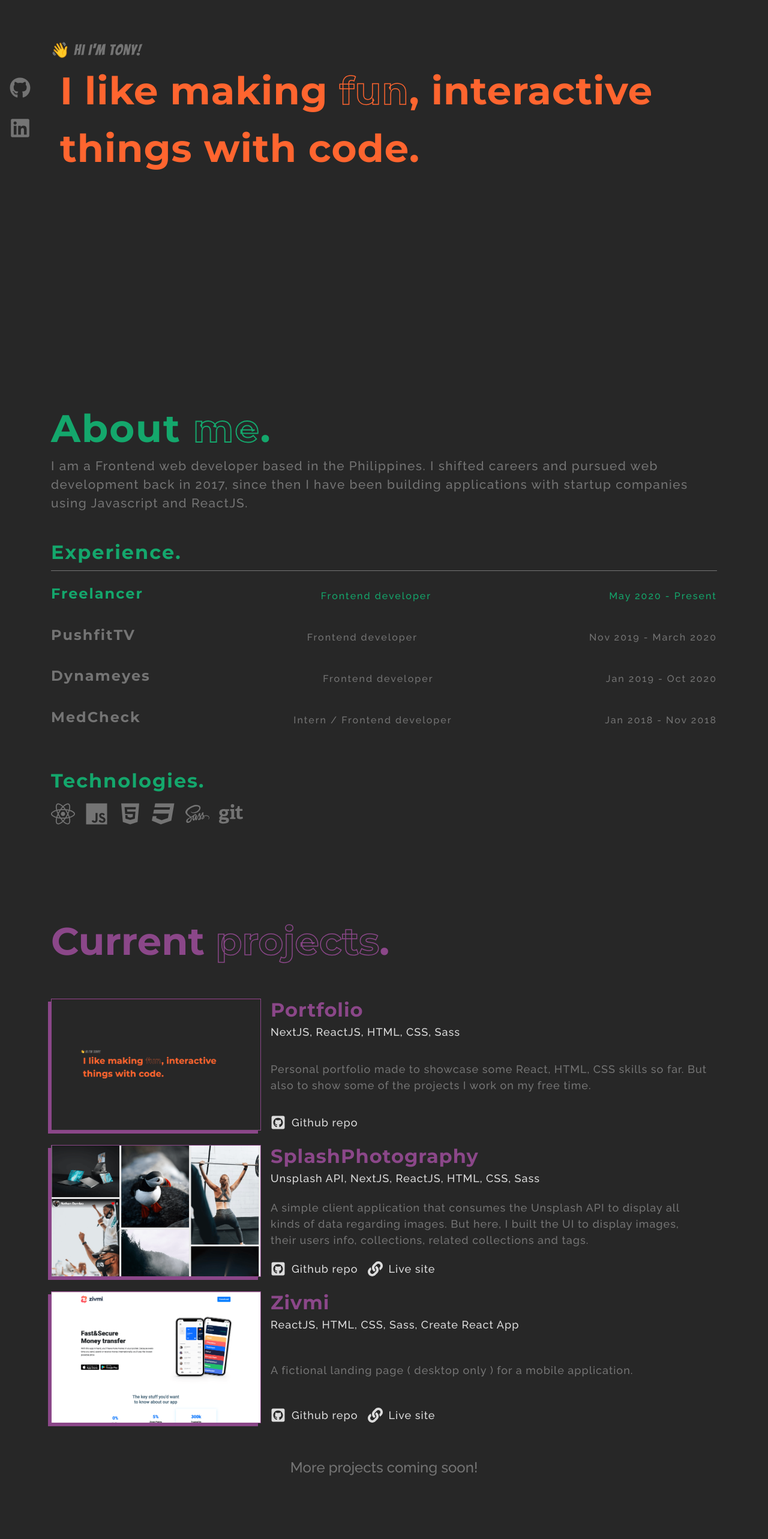
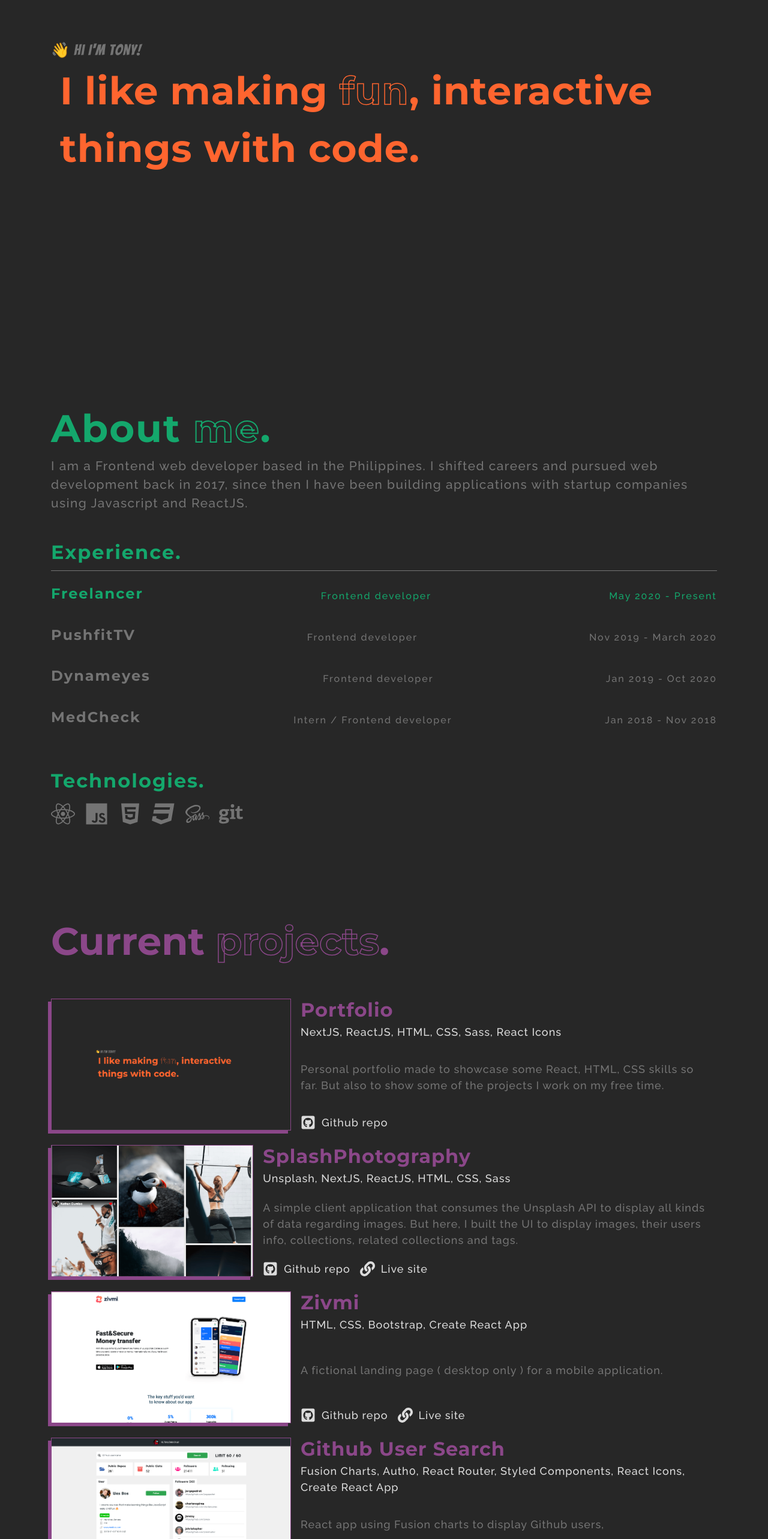
Before and after one commit to AnthonyDelaCruz/nextjs-portfolio, a Next.js app: page / in a window 1280 px wide. Shown: the part 220-2786 px from the top of the page at 60% size. Built offline with nearby package versions, Linux system fonts and the light colour scheme; no server answers.

Commit message:
added mobile responsiveness to page, added project.

```diff
--- a/components/Contact.tsx
+++ b/components/Contact.tsx
@@ -2,21 +2,23 @@ import React from "react";
 import { FaGithub, FaLinkedin, FaAt } from "react-icons/fa";
 import { motion } from "framer-motion";
 
-const variants = {
-  hover: { scale: 1.2 },
-};
 export default function Contact() {
   return (
     <div className="contact-container">
-      <motion.div whileHover="hover" variants={variants}>
-        <FaGithub size={35} />
+      <motion.div
+        onClick={() => window.open("https://github.com/AnthonyDelaCruz")}
+        whileHover="hover"
+      >
+        <FaGithub color="#fff" size={40} />
       </motion.div>
-      <motion.div whileHover="hover" variants={variants}>
-        <FaLinkedin size={35} />
+      <motion.div
+        onClick={() =>
+          window.open("https://www.linkedin.com/in/anthony-delacruz-956a97167/")
+        }
+        whileHover="hover"
+      >
+        <FaLinkedin color="#007dbb" size={44} />
       </motion.div>
-      {/* <motion.div whileHover="hover" variants={variants}>
-        <FaAt size={35} />
-      </motion.div> */}
     </div>
   );
 }
--- a/components/Projects.tsx
+++ b/components/Projects.tsx
@@ -15,7 +15,7 @@ const projects = [
       title: "Personal portfolio",
       description:
         "Personal portfolio made to showcase some React, HTML, CSS skills so far. But also to show some of the projects I work on my free time.",
-      tech: ["NextJS", "ReactJS", "HTML", "CSS", "Sass"],
+      tech: ["NextJS", "ReactJS", "HTML", "CSS", "Sass", "React Icons"],
     },
     githubUrl: "https://github.com/AnthonyDelaCruz/prtflo",
     siteUrl: "",
@@ -27,7 +27,7 @@ const projects = [
       title: "SplashPhotography",
       description:
         "A simple client application that consumes the Unsplash API to display all kinds of data regarding images. But here, I built the UI to display images, their users info, collections, related collections and tags.",
-      tech: ["Unsplash API", "NextJS", "ReactJS", "HTML", "CSS", "Sass"],
+      tech: ["Unsplash", "NextJS", "ReactJS", "HTML", "CSS", "Sass"],
     },
     githubUrl: "https://github.com/AnthonyDelaCruz/unsplash_client",
     siteUrl: "https://unsplash-client.now.sh/",
@@ -39,10 +39,28 @@ const projects = [
       title: "Zivmi",
       description:
         "A fictional landing page ( desktop only ) for a mobile application.",
-      tech: ["ReactJS", "HTML", "CSS", "Sass", "Create React App"],
+      tech: ["HTML", "CSS", "Bootstrap", "Create React App"],
     },
     githubUrl: "https://github.com/AnthonyDelaCruz/zivmi",
     siteUrl: "https://zivmi.vercel.app/",
+  },
+  {
+    label: "Github User Search",
+    background: "/images/projects/githubUserSearch.png",
+    content: {
+      title: "Github User Search",
+      description: "React app using Fusion charts to display Github users,",
+      tech: [
+        "Fusion Charts",
+        "Auth0",
+        "React Router",
+        "Styled Components",
+        "React Icons",
+        "Create React App",
+      ],
+    },
+    githubUrl: "https://github.com/AnthonyDelaCruz/GithubSearch",
+    siteUrl: "https://user-github-search.vercel.app/",
   },
 ];
 
@@ -67,18 +85,7 @@ export default function Projects() {
           {projects.map(
             ({ label, background, content, githubUrl, siteUrl }, i) => (
               <div className="project__item mb-4">
-                <div>
-                  <img
-                    style={{
-                      objectFit: "cover",
-                      border: "1px solid #8B4789",
-                      boxShadow: "-5px 5px 0px 0px #8B4789",
-                    }}
-                    height={220}
-                    width={350}
-                    src={background}
-                  />
-                </div>
+                <img className="img-fluid project__snapshot" src={background} />
                 <div className="project__info">
                   <div>
                     <h2 className="mb-md-1">{label}</h2>
--- a/package.json
+++ b/package.json
@@ -11,7 +11,6 @@
     "@zeit/next-sass": "^1.0.1",
     "babel-plugin-module-resolver": "^4.0.0",
     "bootstrap": "^4.5.0",
-    "emailjs-com": "^2.6.3",
     "framer-motion": "^2.6.5",
     "next": "9.4.4",
     "node-sass": "^4.14.1",
--- a/pages/index.tsx
+++ b/pages/index.tsx
@@ -1,25 +1,11 @@
 import Head from "next/head";
-import emailjs from "emailjs-com";
 import { useEffect, useState } from "react";
-import Form from "react-bootstrap/Form";
-import Button from "react-bootstrap/Button";
 import { motion } from "framer-motion";
 
 import Navbar from "@components/Navbar";
 import Contact from "@components/Contact";
 import About from "@components/About";
 import Projects from "@components/Projects";
-
-const template_params = {
-  reply_to: "reply_to_value",
-  from_name: "Sample from",
-  to_name: "Tony mah boi.",
-  message_html: "Sample message from emailjs",
-};
-
-// const service_id = "default_service";
-// const template_id = "template_1vcwVvAF";
-// const user_id = "user_9tKg1D3DrUI6BoD3bquBc";
 
 export default function Home() {
   const [quote, setQuote] = useState("");
@@ -29,14 +15,6 @@ export default function Home() {
       .then((res) => {
         setQuote(res.contents.quotes[0].quote);
       });
-    // emailjs.send(service_id, template_id, template_params, user_id).then(
-    //   (response) => {
-    //     console.log("SUCCESS!", response.status, response.text);
-    //   },
-    //   (err) => {
-    //     console.log("FAILED...", err);
-    //   }
-    // );
   }, []);
   return (
     <div className="page-home">
@@ -67,16 +45,16 @@ export default function Home() {
         </section>
         <About />
         <Projects />
-        {/* <footer className="py-md-4 mb-4">
+        <footer className="py-md-4 mb-4">
           <div className="container">
             <div className="d-flex">
               <div style={{ flex: 1 }} className="quote-container pr-md-4">
                 <div className="quote-header">QUOTE OF THE DAY.</div>
                 <div className="text-white quote">{quote}</div>
               </div>
-              <div style={{ flex: 1 }}>
-                <h2 className="font-weight-bold mb-3">Get in touch</h2>
-                <Form className="h-100">
+              {/* <div style={{ flex: 1 }}> */}
+              {/* <h2 className="font-weight-bold mb-3">Get in touch</h2> */}
+              {/* <Form className="h-100">
                   <Form.Group>
                     <Form.Control placeholder="your-email@gmail.com" />
                   </Form.Group>
@@ -106,11 +84,11 @@ export default function Home() {
                   >
                     Clear
                   </Button>
-                </Form>
-              </div>
+                </Form> */}
+              {/* </div> */}
             </div>
           </div>
-        </footer> */}
+        </footer>
       </div>
       <Contact />
     </div>
--- a/styles/components/about.scss
+++ b/styles/components/about.scss
@@ -69,4 +69,29 @@
     border-radius: 0 !important;
     outline: none !important;
   }
+
+  @include respond(mobile) {
+    margin-bottom: unset;
+    h1 {
+      font-size: 2.5rem;
+    }
+    h2 {
+      font-size: 1.5rem;
+    }
+    &__content {
+      font-size: 1.2rem;
+    }
+    &__experience {
+      .experience__item {
+        display: flex;
+        flex-direction: column;
+        align-items: flex-start !important;
+      }
+    }
+    &__skills {
+      .skills__icons {
+        display: flex;
+      }
+    }
+  }
 }
--- a/styles/components/contact.scss
+++ b/styles/components/contact.scss
@@ -1,12 +1,10 @@
 .contact-container {
   display: flex;
-  flex-direction: column;
   justify-content: center;
-  align-items: center;
-  position: fixed;
-  height: 100vh;
-  padding: 0 1rem;
-
+  padding: 1rem;
+  div {
+    margin: 0 0.625rem;
+  }
   svg {
     cursor: pointer;
     color: $two;
--- a/styles/pages/home.scss
+++ b/styles/pages/home.scss
@@ -1,7 +1,6 @@
 .page-home {
-  display: flex;
   min-height: 100vh;
-
+  width: inherit;
   .home__content {
     margin: auto;
   }
@@ -37,9 +36,6 @@
   }
 
   @include respond(mobile) {
-    .home__sidebar {
-      display: none;
-    }
     .home__main {
       .main--wrapper {
         align-items: center;
@@ -50,7 +46,7 @@
         margin: unset;
 
         .content__short-intro {
-          font-size: 3rem;
+          font-size: 2.5rem;
         }
       }
     }
--- a/styles/pages/projects.scss
+++ b/styles/pages/projects.scss
@@ -16,7 +16,13 @@
   .projects {
     .project__item {
       display: flex;
-
+      .project__snapshot {
+        width: 25rem;
+        height: 13.75rem;
+        object-fit: cover;
+        border: 1px solid #8b4789;
+        box-shadow: -5px 5px 0px 0px #8b4789;
+      }
       .project__info {
         display: flex;
         flex-direction: column;
@@ -64,7 +70,33 @@
     font-size: 1.5rem;
     font-family: $font-main3;
   }
+
+  @include respond(tablet) {
+    padding: 3rem 0rem;
+    margin-bottom: unset;
+    .projects__header {
+      font-size: 2.5rem;
+    }
+    .projects {
+      .project__item {
+        display: flex;
+        flex-direction: column;
+
+        .project__snapshot {
+          width: 100%;
+          margin-bottom: 1.5rem;
+        }
+        .project__info {
+          padding: unset;
+          h2 {
+            font-size: 1.5rem;
+          }
+        }
+      }
+    }
+  }
 }
+
 .projects__nav {
   background-color: $sailor-blue !important;
   color: $white;
```
Also changed, not shown: public/images/projects/githubUserSearch.png (added), 1 other file (tests, documents, lock files or other folders).
